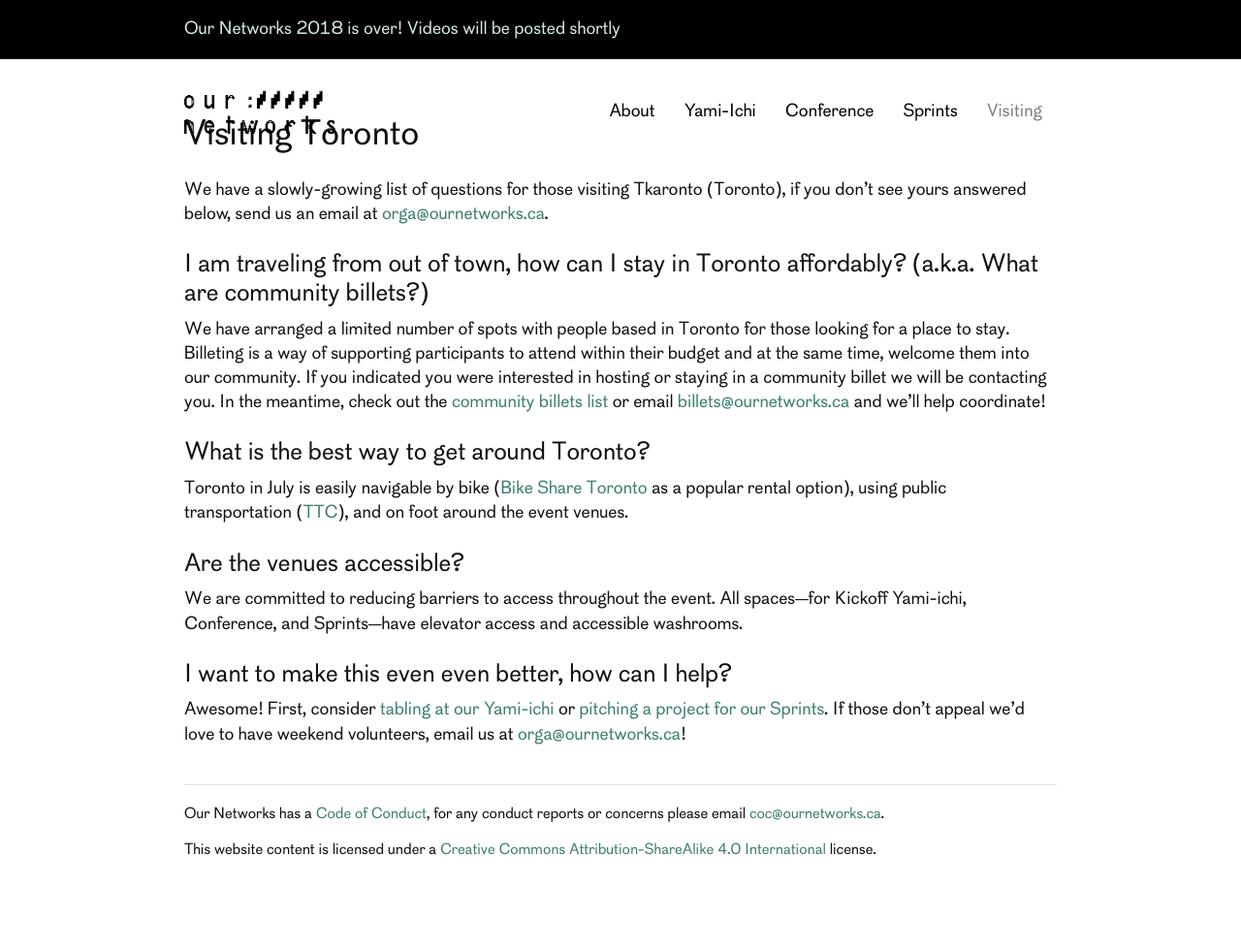
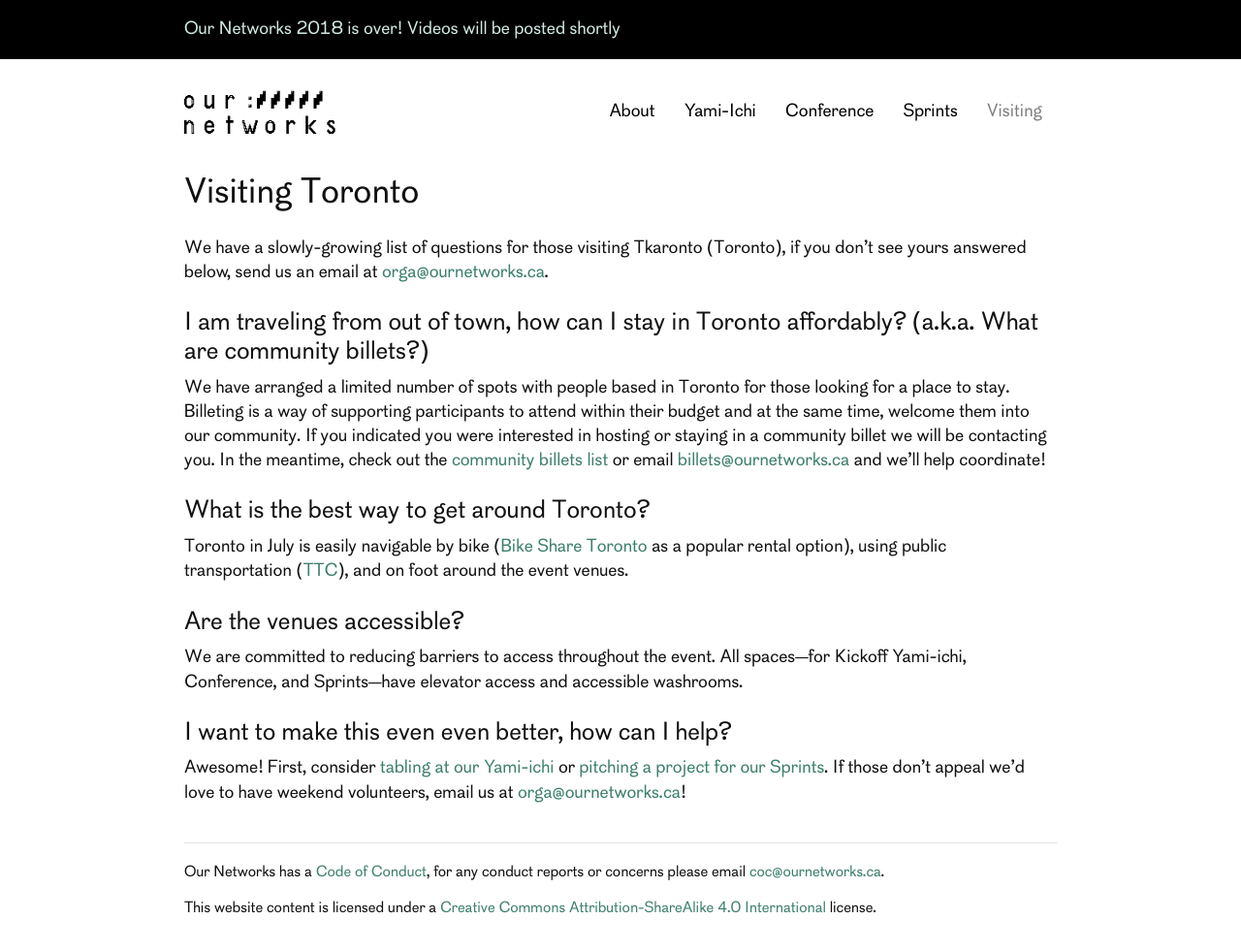
Before and after one commit to ournetworks/ournetworks.ca, a Jekyll site: the page built from visiting.md, in a window 1280 px wide and 1009 px high. Shown: the top 981 px of the window at 97% size. Built offline with Jekyll 4.4.1, drawn with Linux system fonts in a browser that asks for light colours.

Commit message:
fix nav spacing

```diff
--- a/_layouts/page.html
+++ b/_layouts/page.html
@@ -2,7 +2,7 @@
 layout: default
 ---
 <div class="container">
-  <article class="post {% if page.url == '/conference/' %}extended{% endif %}">
+  <article class="post extended">
     <header class="post-header">
       <h1 class="post-title">{{ page.title }}</h1>
       {% if page.subTitle %}<h2 class="post-subtitle">{{ page.subTitle }}</h2>
```
